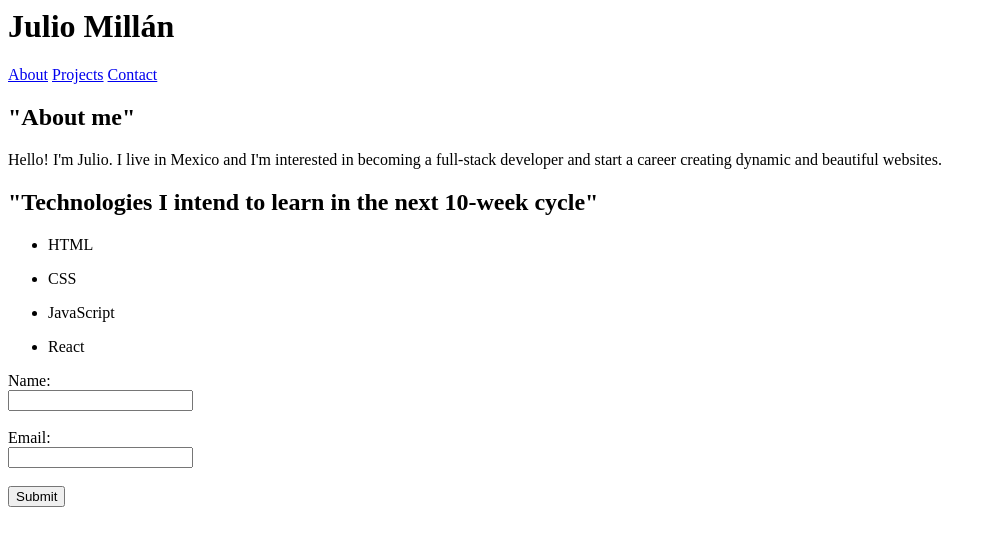
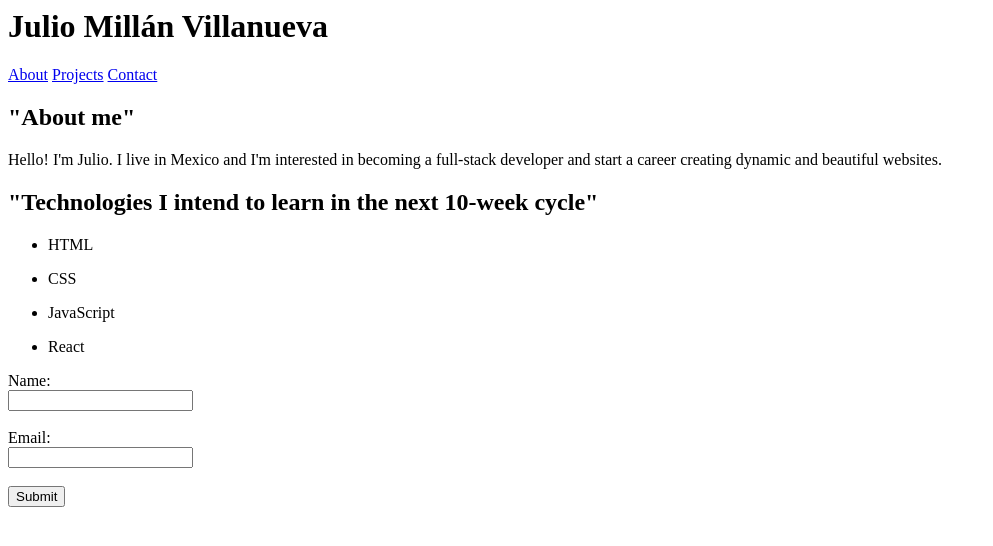
Before and after one commit to juliomillan/techricity-profile, a plain HTML site: page index.html in a window 1280 px wide. Shown: the whole page, without its empty margins (0-993 px from the left). Drawn offline with Linux system fonts and the light colour scheme.

Commit message:
Added my last name

```diff
--- a/index.html
+++ b/index.html
@@ -4,7 +4,7 @@
 
     </head>
     <header>
-        <h1>Julio Millán</h1>
+        <h1>Julio Millán Villanueva</h1>
         <nav>
             <a href="#about">About</a>
             <a href="#projects">Projects</a>
```
